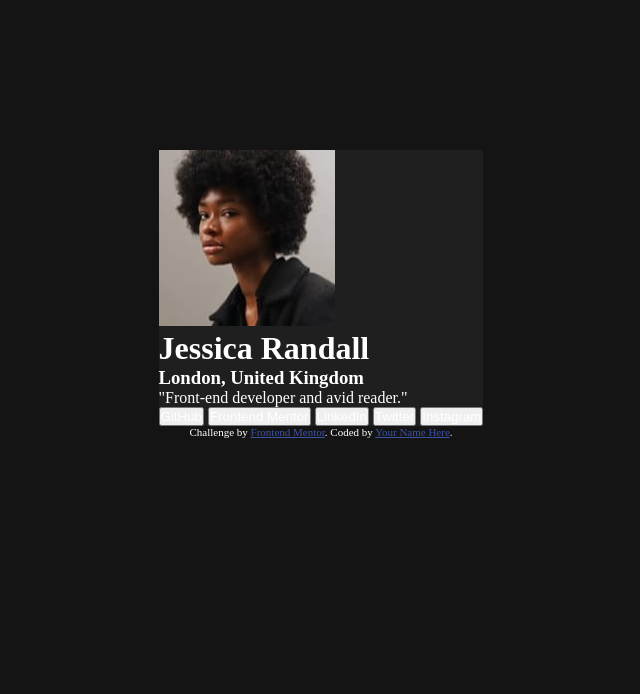
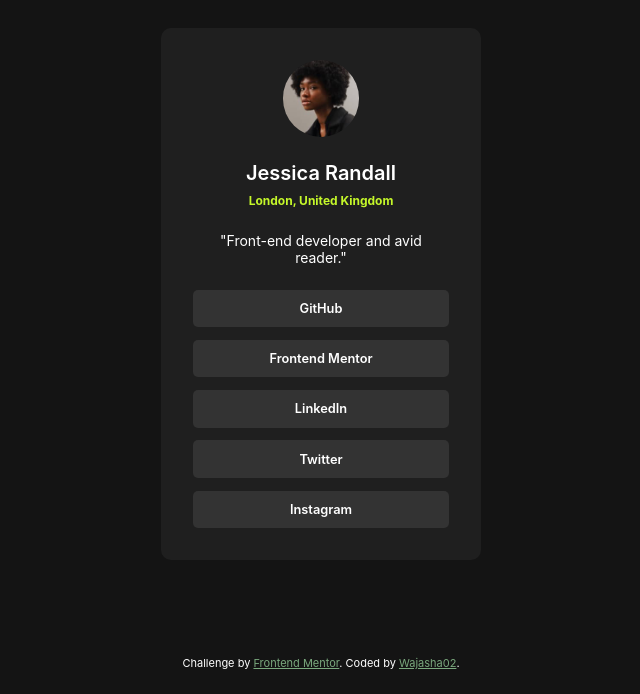
Before and after one commit to wajasha02/Social-links-profile, a plain HTML site: page index.html in a window 1280 px wide. Shown: the part 106-800 px from the top of the page, without its empty margins (319-959 px from the left). Drawn offline with Linux system fonts and the light colour scheme.

Commit message:
social links profile challenge

```diff
--- a/index.html
+++ b/index.html
@@ -20,13 +20,21 @@
       <img src="/assets/images/avatar-jessica.jpeg" alt="avatar jessica" />
       <h1>Jessica Randall</h1>
       <h3>London, United Kingdom</h3>
-      <p>"Front-end developer and avid reader."</p>
+      <p class="intro">"Front-end developer and avid reader."</p>
       <div class="btn">
-        <button>GitHub</button>
-        <button>Frontend Mentor</button>
-        <button>LinkedIn</button>
-        <button>Twitter</button>
-        <button>Instagram</button>
+        <a
+          href="https://github.com/wajasha02/Social-links-profile"
+          target="_blank"
+          ><button>GitHub</button></a
+        >
+        <a
+          href="https://www.frontendmentor.io/profile/wajasha02"
+          target="_blank"
+          ><button>Frontend Mentor</button></a
+        >
+        <a href="#"><button>LinkedIn</button></a>
+        <a href="#"><button>Twitter</button></a>
+        <a href="#"><button>Instagram</button></a>
       </div>
     </div>
 
@@ -35,7 +43,9 @@
         Challenge by
         <a href="https://www.frontendmentor.io?ref=challenge" target="_blank"
           >Frontend Mentor</a
-        >. Coded by <a href="#">Your Name Here</a>.
+        >. Coded by
+        <a href="https://github.com/wajasha02/Social-links-profile">Wajasha02</a
+        >.
       </div>
     </footer>
   </body>
--- a/style.css
+++ b/style.css
@@ -3,6 +3,8 @@
     padding: 0;
     box-sizing: border-box;
     color: hsl(0, 0%, 100%);
+    font-family: "inter";
+    src: url(/assets/fonts/Inter-VariableFont_slnt\,wght.ttf);
 }
 
 body {
@@ -16,12 +18,72 @@ body {
 
 .card{
     background-color: hsl(0, 0%, 12%);
+    display: flex;
+    flex-direction: column;
+    justify-content: center;
+    align-items: center;
+    max-width: 20rem;
+    padding: 2rem;
+    border-radius: 10px;
+
+}
+.card img {
+    width: 30%;
+    border-radius: 50%;
+    margin-bottom: 1.5rem;
+}
+.card h1 {
+    font-size: 20px;
+    font-weight: 600;
+    margin-bottom: 0.5rem;
+}
+.card h3{
+    font-size: 12px;
+    font-weight: 700;
+    color: hsl(75, 94%, 57%);
+    margin-bottom: 1.5rem;
+}
+.intro {
+    font-size: 14px;
+    text-align: center;
+    margin-bottom: 1.5rem;
 }
 
+.btn {
+    display: flex;
+    flex-direction: column;
+    width: 100%;
+    gap: 0.8rem;
+}
+.btn button {
+    background-color: hsl(0, 0%, 20%);
+    color: hsl(0, 0%, 100%);
+    font-weight: 600;
+    padding: 0.7rem;
+    border: none;
+    border-radius: 5px;
+    font-size: 0.8rem;
+    width: 100%;
+    box-sizing: border-box;
+    cursor: pointer;
+}
+.btn button:hover{
+    background-color: hsl(75, 94%, 57%);
+    color:  hsl(0, 0%, 8%);
+}
+
+footer {
+    bottom: 0;
+    position: absolute;
+    /* background-color: rgb(42, 86, 125); */
+    width: 100%;
+    padding: 1.5rem;
+}
 .attribution {
     font-size: 11px;
     text-align: center;
+
   }
   .attribution a {
-    color: hsl(228, 45%, 44%);
+    color: hsl(124, 21%, 57%);
   }
```
Also changed, not shown: 1 other file.
